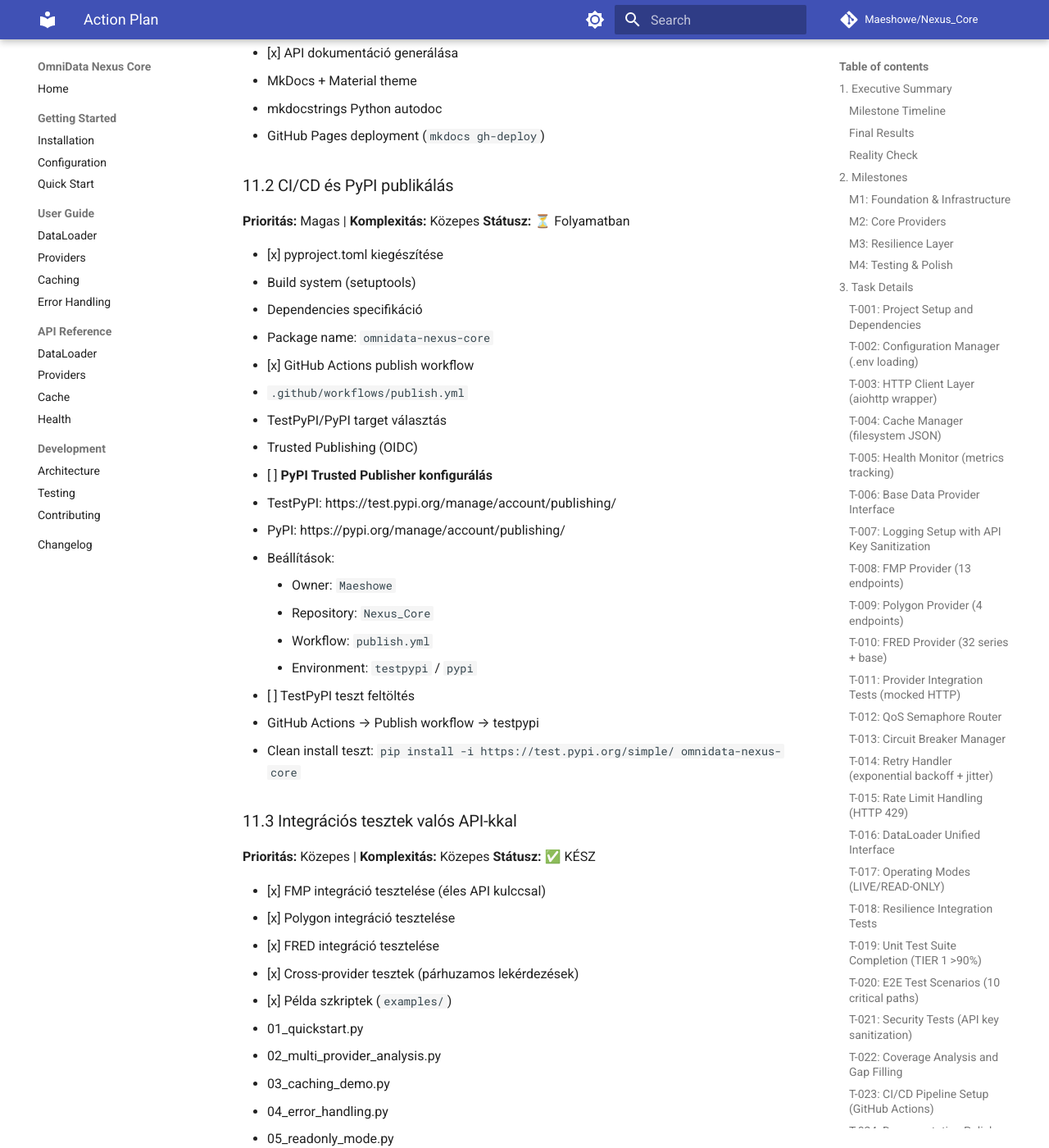
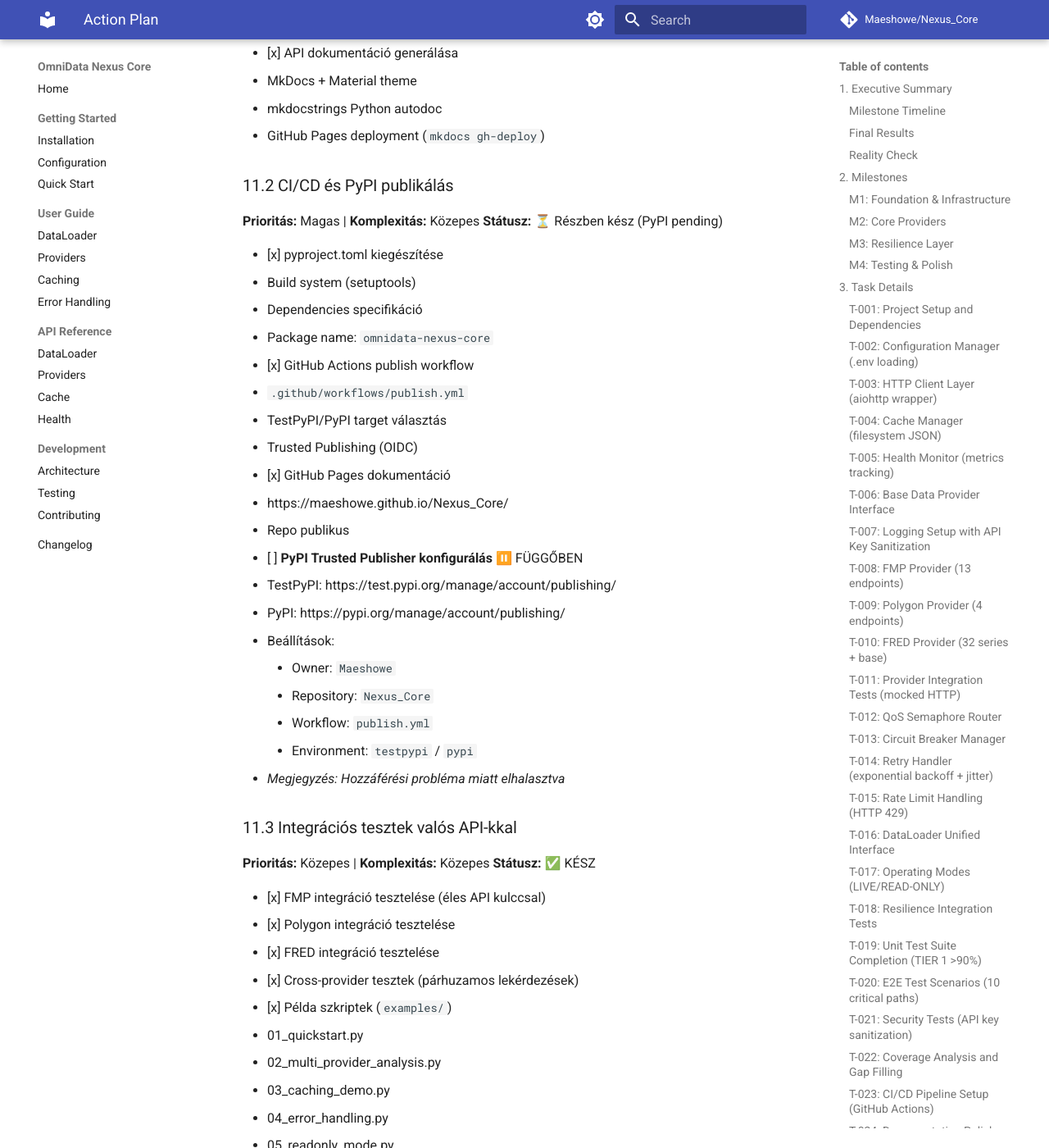
Before and after one commit to Maeshowe/Nexus_Core, an MkDocs documentation site: the page built from docs/ACTION_PLAN.md, in a window 1280 px wide and 1400 px high, scrolled down 47309 px. Shown: the whole window at 82% size. Built offline with MkDocs 1.6.1 and Material for MkDocs 9.7.7, drawn with Linux system fonts in a browser that asks for light colours; comment, search, counter and statistics services are not loaded; some of the changed text lies outside the part shown.

Commit message:
docs: Update ACTION_PLAN with final project status
- 11.1 Documentation: Complete (GitHub Pages live)
- 11.2 CI/CD: Partial (PyPI Trusted Publisher pending)
- 11.3 Integration tests: Complete
- 11.4 Benchmarks: Complete
- Repo now public with docs at https://maeshowe.github.io/Nexus_Core/

Co-Authored-By: Claude Opus 4.5 <noreply@anthropic.com>

```diff
--- a/docs/ACTION_PLAN.md
+++ b/docs/ACTION_PLAN.md
@@ -2331,7 +2331,7 @@ A projekt alapvető funkcionalitása kész (M1-M4 ✅). A következő opcionáli
 
 ### 11.2 CI/CD és PyPI publikálás
 **Prioritás:** Magas | **Komplexitás:** Közepes
-**Státusz:** ⏳ Folyamatban
+**Státusz:** ⏳ Részben kész (PyPI pending)
 
 - [x] pyproject.toml kiegészítése
   - Build system (setuptools)
@@ -2341,7 +2341,10 @@ A projekt alapvető funkcionalitása kész (M1-M4 ✅). A következő opcionáli
   - `.github/workflows/publish.yml`
   - TestPyPI/PyPI target választás
   - Trusted Publishing (OIDC)
-- [ ] **PyPI Trusted Publisher konfigurálás**
+- [x] GitHub Pages dokumentáció
+  - https://maeshowe.github.io/Nexus_Core/
+  - Repo publikus
+- [ ] **PyPI Trusted Publisher konfigurálás** ⏸️ FÜGGŐBEN
   - TestPyPI: https://test.pypi.org/manage/account/publishing/
   - PyPI: https://pypi.org/manage/account/publishing/
   - Beállítások:
@@ -2349,9 +2352,7 @@ A projekt alapvető funkcionalitása kész (M1-M4 ✅). A következő opcionáli
     - Repository: `Nexus_Core`
     - Workflow: `publish.yml`
     - Environment: `testpypi` / `pypi`
-- [ ] TestPyPI teszt feltöltés
-  - GitHub Actions → Publish workflow → testpypi
-  - Clean install teszt: `pip install -i https://test.pypi.org/simple/ omnidata-nexus-core`
+  - *Megjegyzés: Hozzáférési probléma miatt elhalasztva*
 
 ### 11.3 Integrációs tesztek valós API-kkal
 **Prioritás:** Közepes | **Komplexitás:** Közepes
@@ -2413,3 +2414,4 @@ A projekt production-ready:
 | 1.0 | 2026-01-31 | Lead Agent | Initial action plan with realistic effort estimates |
 | 1.1 | 2026-01-31 | Claude | Updated status: M1-M4 COMPLETE, added Next Steps section |
 | 1.2 | 2026-02-01 | Claude | 11.1 docs ✅, 11.3 examples ✅, 11.4 benchmarks ✅ |
+| 1.3 | 2026-02-01 | Claude | GitHub Pages live, CI green, PyPI pending |
```
